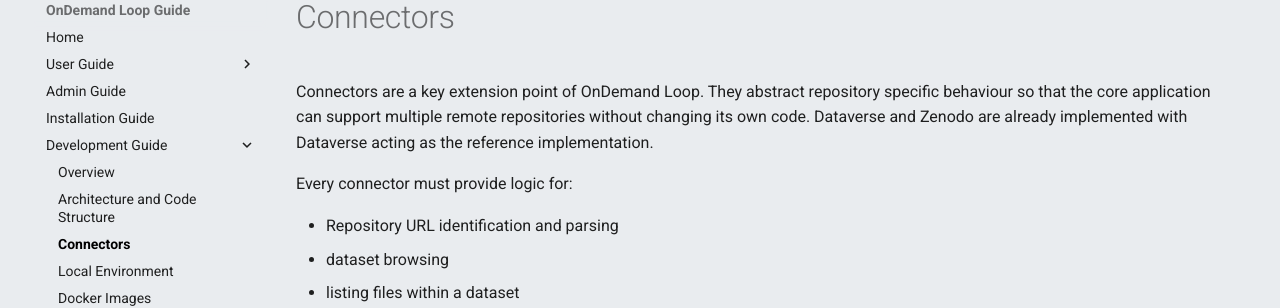
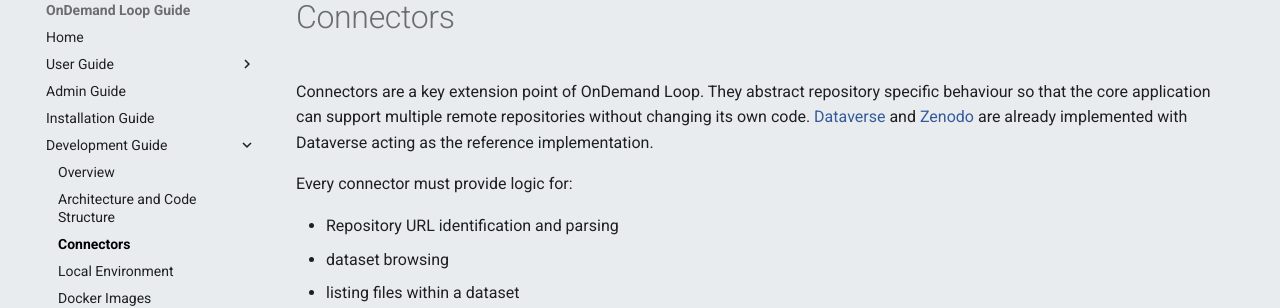
Before and after one commit to theam/aday-ondemand-loop, an MkDocs documentation site: the page built from docs/guide/content/development_guide/connectors.md, in a window 1280 px wide and 900 px high. Shown: the part 127-435 px from the top of the window. Built offline with MkDocs 1.6.1 and Material for MkDocs 9.7.7, drawn with Linux system fonts in a browser that asks for light colours; part of the change alters nothing that is shown.

```diff
--- a/docs/guide/content/development_guide/connectors.md
+++ b/docs/guide/content/development_guide/connectors.md
@@ -2,7 +2,7 @@
 
 Connectors are a key extension point of OnDemand Loop. They abstract repository specific
 behaviour so that the core application can support multiple remote repositories
-without changing its own code. Dataverse and Zenodo are already implemented with
+without changing its own code. [Dataverse](https://dataverse.org) and [Zenodo](https://zenodo.org) are already implemented with
 Dataverse acting as the reference implementation.
 
 Every connector must provide logic for:
```
